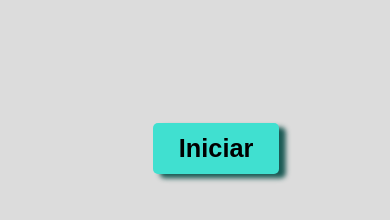
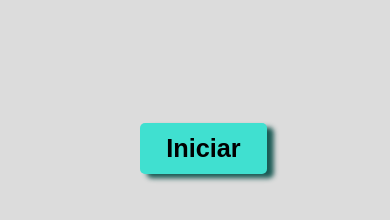
Before and after one commit to CandelarioRamosj/contador, a plain HTML site: page index.html in a window 390 px wide. Shown: the part 240-460 px from the top of the page. Drawn offline with Linux system fonts and the light colour scheme.

Commit message:
arreglar html y agregar mediaquery se agregaron lineas faltantes en html y se agrego mediaquery para pantallas mas pequeñas

```diff
--- a/index.html
+++ b/index.html
@@ -1,7 +1,10 @@
 <!DOCTYPE html>
-<html>
+<html lang="es">
 	<head>
+		<meta charset="UTF-8">
+		<meta name="viewport" content="width=device-width, initial-scale=1.0">
 		<link rel="stylesheet" href="style.css">
+		<title>Contador</title>
 	</head>
 	<body>
 		<main>
--- a/style.css
+++ b/style.css
@@ -31,6 +31,7 @@ div {
 
 .button-inicio {
     width: 15vh;
+    height: 6vh;
     font-size: 3vh;
 }
 
@@ -53,3 +54,24 @@ button:hover {
 button:active {
     background-color: rgb(51, 180, 167);
 }
+
+@media (max-width: 600px){
+
+    button {
+        width: 18vh;
+        height: 5vh;
+        margin-left: 2vh;
+    }
+
+}
+
+@media (max-width: 500px){
+
+    button {
+        width: 12vh;
+        height: 5vh;
+        margin-left: 2vh;
+        font-size: 1.5vh;
+    }
+
+}
```
